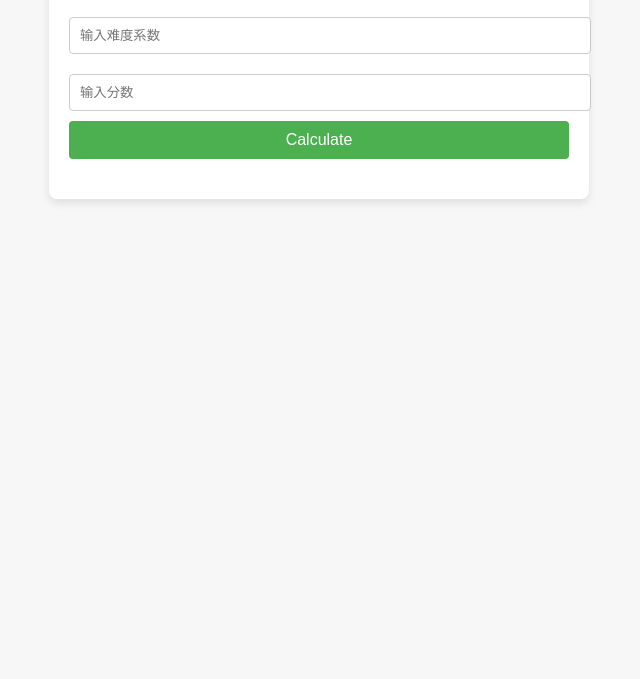
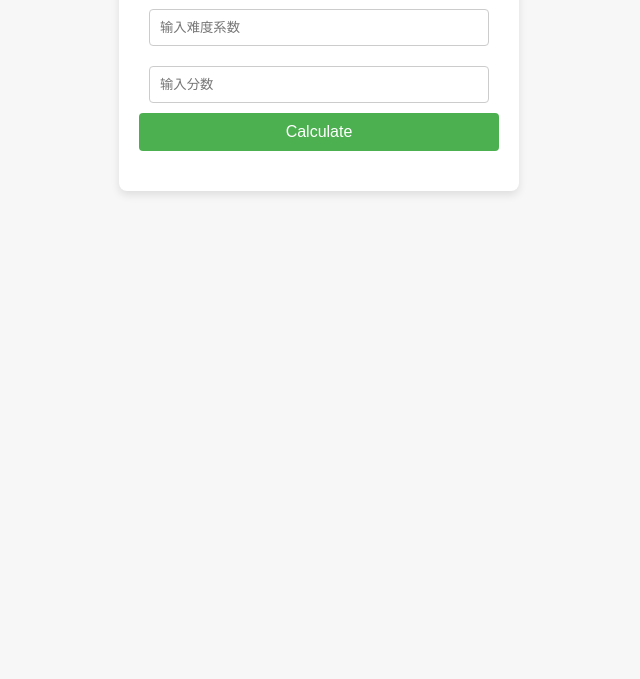
Before and after one commit to fanzki222/djpower_calculator, a plain HTML site: page index.html in a window 1280 px wide. Shown: the part 121-800 px from the top of the page, without its empty margins (321-961 px from the left). Drawn offline with Linux system fonts and the light colour scheme.

Commit message:
Update index.html

```diff
--- a/index.html
+++ b/index.html
@@ -11,22 +11,29 @@
     color: #333;
     text-align: center;
     padding: 20px;
+    margin: 0;
+    box-sizing: border-box;
 }
+
 .container {
-            max-width: 500px;
+    max-width: 400px;
     margin: 0 auto;
     background: white;
     padding: 20px;
     border-radius: 8px;
     box-shadow: 0 4px 8px rgba(0, 0, 0, 0.1);
+    box-sizing: border-box;
 }
+
 input {
-            width: 100%;
+    width: calc(100% - 20px); /* 确保宽度不超出容器 */
     padding: 10px;
     margin: 10px 0;
     border: 1px solid #ccc;
     border-radius: 4px;
+    box-sizing: border-box; /* 使边框和内边距计入宽度 */
 }
+
 button {
     width: 100%;
     padding: 10px;
@@ -36,15 +43,19 @@
     border-radius: 4px;
     cursor: pointer;
     font-size: 16px;
+    box-sizing: border-box;
 }
+
 button:hover {
     background-color: #45a049;
 }
+
 .result {
     margin-top: 20px;
     font-size: 18px;
     font-weight: bold;
 }
+
     </style>
 </head>
 <body>
```
Lines whose indentation alone changed are shown as unchanged.
